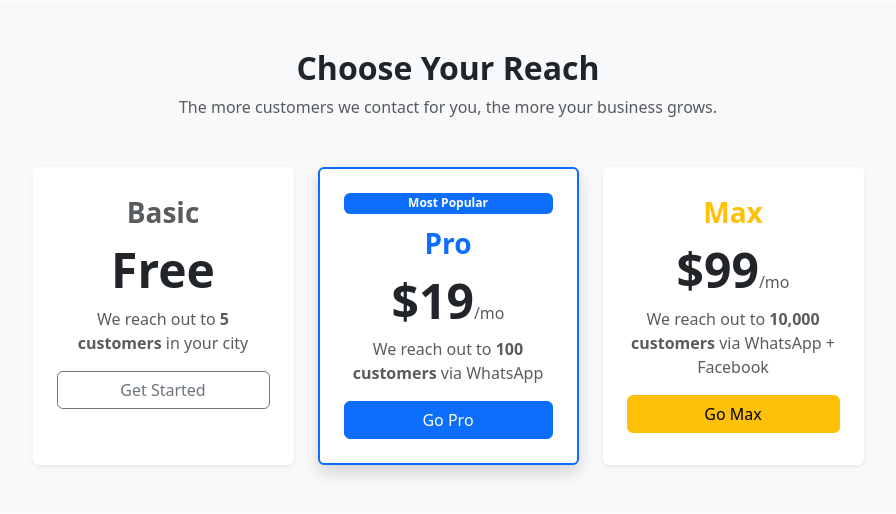
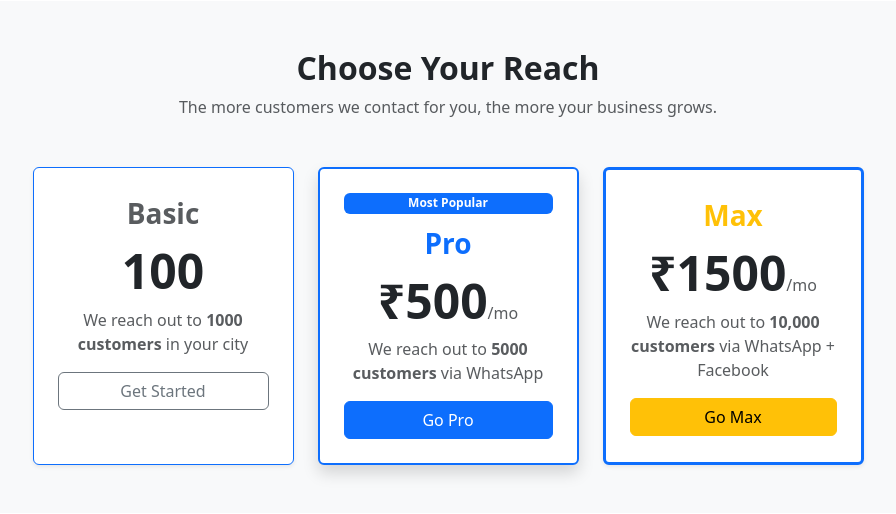
Before and after one commit to ingodwebelieve2817-art/Research, a Django app: page / in a window 1280 px wide. Shown: the part 840-1354 px from the top of the page, without its empty margins (192-1088 px from the left). Run offline with Django 5.2, Linux system fonts and the light colour scheme; parts of the project's set-up code (start-up, migrations or seed data) failed here and were passed over.

Commit message:
Update home.html

```diff
--- a/templates/home.html
+++ b/templates/home.html
@@ -53,10 +53,10 @@
     <p class="text-muted mb-5">The more customers we contact for you, the more your business grows.</p>
     <div class="row g-4 justify-content-center">
       <div class="col-md-3">
-        <div class="card border-0 shadow-sm p-4 h-100">
+        <div class="card border-primary border-1 shadow-sm p-4 h-100">
           <div class="fs-3 fw-bold text-muted">Basic</div>
-          <div class="display-5 fw-bold my-2">Free</div>
-          <p class="text-muted">We reach out to <strong>5 customers</strong> in your city</p>
+          <div class="display-5 fw-bold my-2">100</div>
+          <p class="text-muted">We reach out to <strong>1000 customers</strong> in your city</p>
           <a href="{% url 'accounts:register' %}" class="btn btn-outline-secondary">Get Started</a>
         </div>
       </div>
@@ -64,15 +64,15 @@
         <div class="card border-primary border-2 shadow p-4 h-100">
           <div class="badge bg-primary mb-2">Most Popular</div>
           <div class="fs-3 fw-bold text-primary">Pro</div>
-          <div class="display-5 fw-bold my-2">$19<span class="fs-6 fw-normal text-muted">/mo</span></div>
-          <p class="text-muted">We reach out to <strong>100 customers</strong> via WhatsApp</p>
+          <div class="display-5 fw-bold my-2">₹500<span class="fs-6 fw-normal text-muted">/mo</span></div>
+          <p class="text-muted">We reach out to <strong>5000 customers</strong> via WhatsApp</p>
           <a href="{% url 'accounts:register' %}" class="btn btn-primary">Go Pro</a>
         </div>
       </div>
       <div class="col-md-3">
-        <div class="card border-0 shadow-sm p-4 h-100">
+        <div class="card border-primary border-3 shadow-sm p-4 h-100">
           <div class="fs-3 fw-bold text-warning">Max</div>
-          <div class="display-5 fw-bold my-2">$99<span class="fs-6 fw-normal text-muted">/mo</span></div>
+          <div class="display-5 fw-bold my-2">₹1500<span class="fs-6 fw-normal text-muted">/mo</span></div>
           <p class="text-muted">We reach out to <strong>10,000 customers</strong> via WhatsApp + Facebook</p>
           <a href="{% url 'accounts:register' %}" class="btn btn-warning">Go Max</a>
         </div>
```
